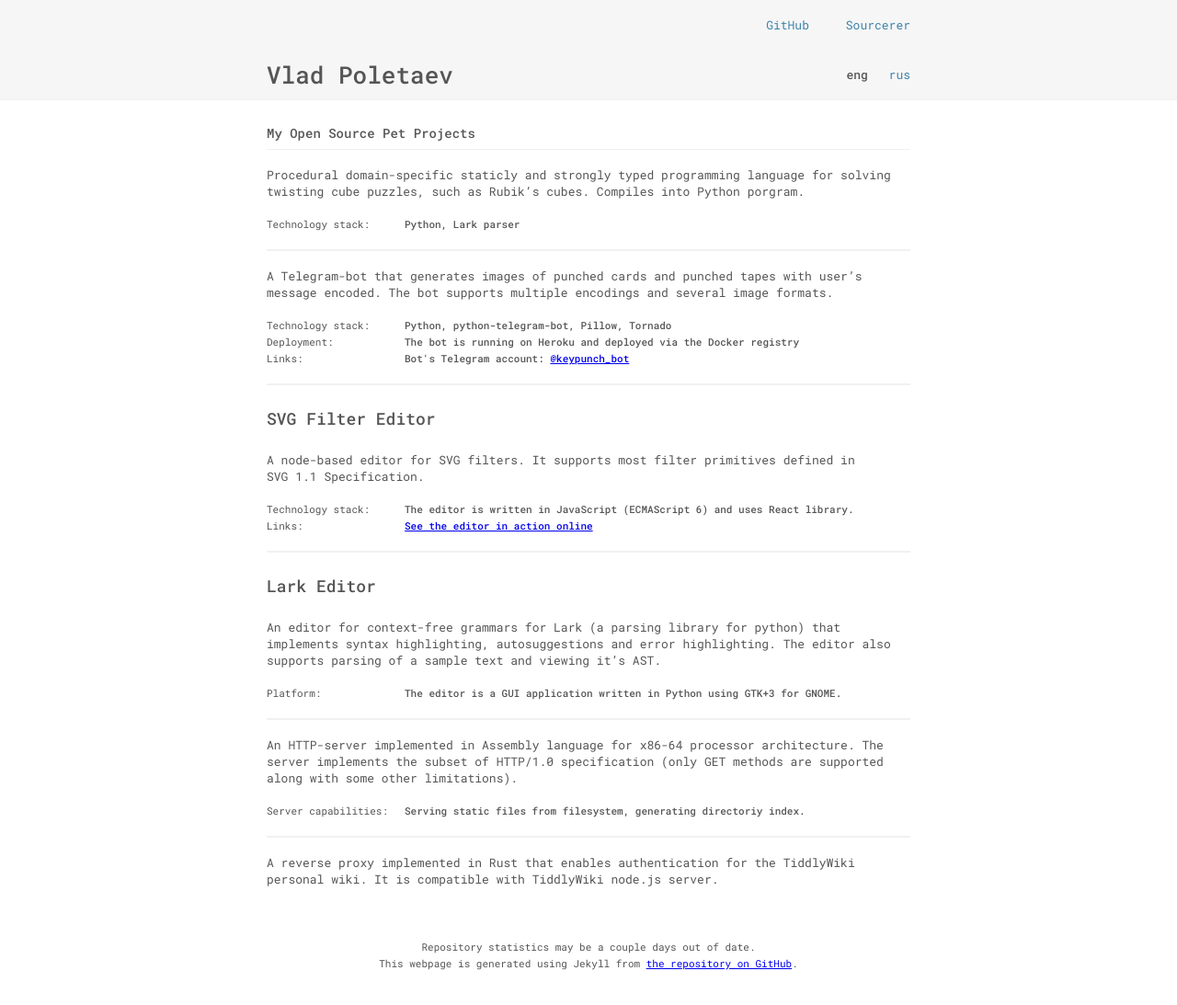
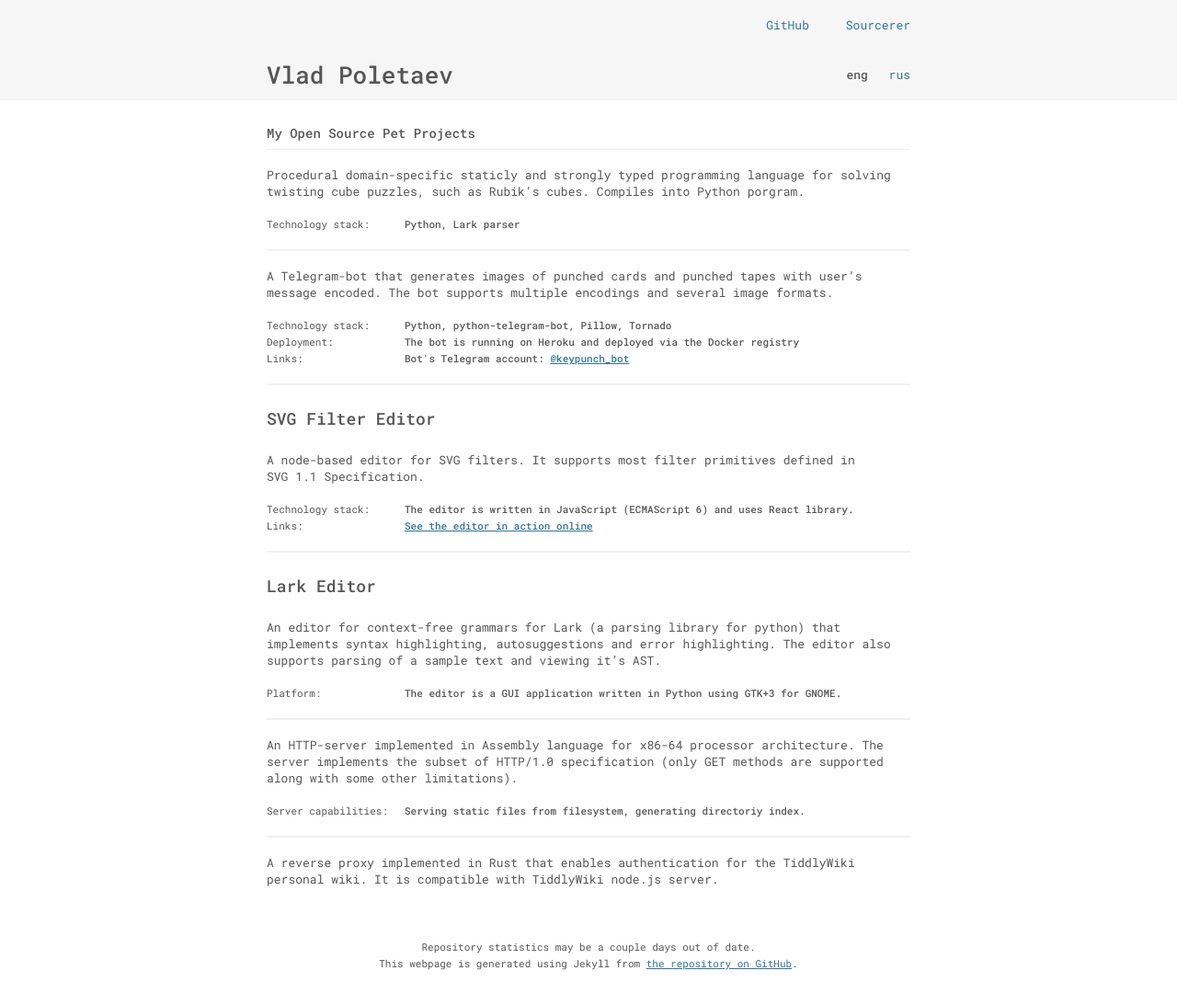
Before and after one commit to poletaevvlad/poletaevvlad.github.io, a Jekyll site: the page built from _pages/projects.md, in a window 1280 px wide. Shown: the whole page at 92% size. Built offline with Jekyll 4.4.1, drawn with Linux system fonts in a browser that asks for light colours.

Commit message:
Created hover and active states for website's links

```diff
--- a/_sass/_base.sass
+++ b/_sass/_base.sass
@@ -38,3 +38,23 @@ footer.content
 
   footer.content
     margin: 2rem $margin
+
+
+@mixin link-no-visited()
+  color: $link
+
+  &:hover
+    color: $link-hover
+
+  &:active
+    color: $link-active !important
+
+
+a
+  +link-no-visited
+
+  &:visited
+    color: $link-visited
+
+  &:visited:hover
+    color: $link-visited-hover
--- a/_sass/_colors.sass
+++ b/_sass/_colors.sass
@@ -1,6 +1,12 @@
 $bg-color: #FFFFFF
 $bg-darker-color: #F6F6F6
 $text-color: #555555
-$link-color: #3C82AA
 $separator-color: #F1F1F1
 $bg-transition-color: #F0F0F0
+
+
+$link: #317398
+$link-hover: #5B99BC
+$link-visited: #903198
+$link-visited-hover: #AB5CBF
+$link-active: #BD4B44
--- a/_sass/_header.sass
+++ b/_sass/_header.sass
@@ -18,8 +18,9 @@
     text-align: right
 
     a
+      +link-no-visited()
+
       text-decoration: none
-      color: $link-color
       margin-left: 32px
       font-size: 13px
       display: inline-block
--- a/_sass/_projects.sass
+++ b/_sass/_projects.sass
@@ -153,6 +153,9 @@ $unknown-lang-color: #CCC
     line-height: 1rem
     display: inline-block
 
+    &:hover
+      color: $link-hover
+
     &::before
       font-size: 0
       content: " "
@@ -164,6 +167,12 @@ $unknown-lang-color: #CCC
       background-image: url("./images/icons.svg")
       background-repeat: no-repeat
       background-position: 0 -36px
+
+    &:hover::before
+      background-position: 0 -54px
+
+    &:active::before
+      background-position: 0 -72px
 
 
 @media screen and (max-width: $width + 2 * $margin)
```
Also changed, not shown: assets/images/icons.svg.
